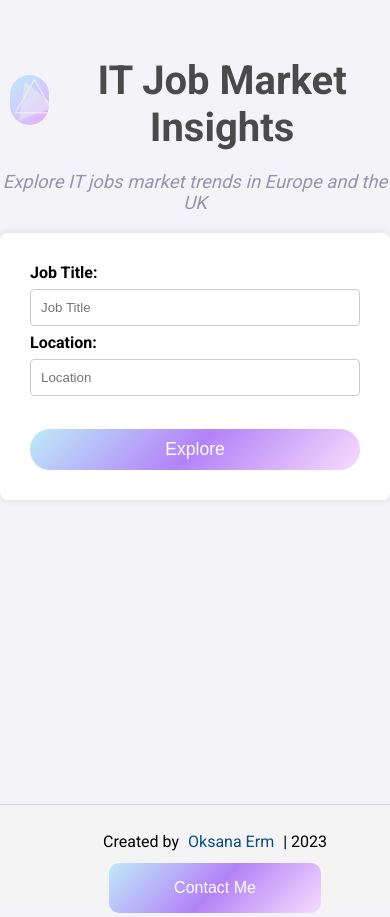
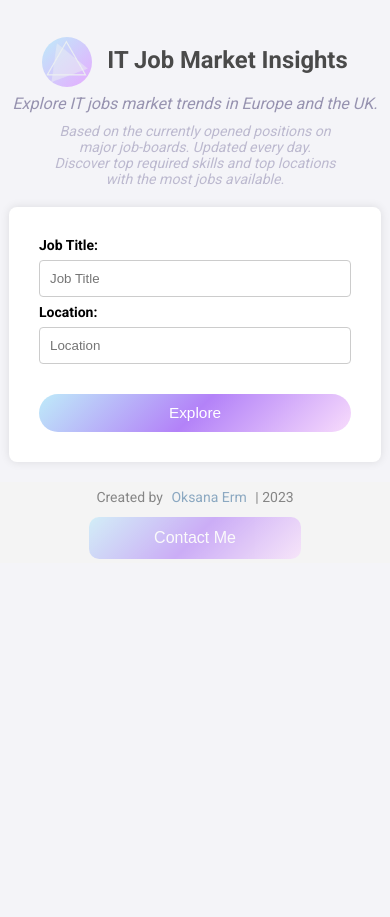
Before and after one commit to oks-erm/job_market_insight, a Flask app: page / in a window 390 px wide. After the commit the page ends 559 px from the top, so only its background shows below. Run offline with Flask 3, Linux system fonts and the light colour scheme; some libraries are stand-ins or nearby versions.

Commit message:
Make fully responsive

```diff
--- a/app.py
+++ b/app.py
@@ -1,29 +1,41 @@
-from flask import Flask, render_template, request
-from flask_socketio import SocketIO, emit
-from flask_cors import CORS
-from celery import Celery
 import requests
 import secrets
 import traceback
 import plots
-import pandas as pd
+import re
+import os
+from flask_mail import Mail, Message
+from flask import Flask, render_template, request, jsonify
+from flask_socketio import SocketIO, emit
+from flask_cors import CORS
+from celery import Celery
+from markupsafe import escape
 from scraper import linkedin_scraper
 from db import get_job_data, create_table
 from geoid import country_dict
 from skills import tech_jobs
 from celery.exceptions import MaxRetriesExceededError
 from schedule import create_beat_schedule, generate_link
+if os.path.exists('env.py'):
+    import env  # noqa # pylint: disable=unused-import
 
 
 app = Flask(__name__)
 app.config['SECRET_KEY'] = secrets.token_hex(32)
 app.config['DEBUG'] = True
+app.config['MAIL_SERVER'] = os.environ.get('EMAIL_HOST')
+app.config['MAIL_PORT'] = os.environ.get('EMAIL_PORT')
+app.config['MAIL_USERNAME'] = os.environ.get('EMAIL_HOST_USER')
+app.config['MAIL_PASSWORD'] = os.environ.get('EMAIL_HOST_PASSWORD')
+
+# websocket
 socketio = SocketIO(app,
                     message_queue='redis://localhost:6379/0',
                     async_mode='threading',
                     engineio_logger=True,
                     websocket_transports=['websocket', 'xhr-polling'])
 
+# celery
 celery_app = Celery('celery_app',
                     broker='redis://localhost:6379/0',
                     backend='redis://localhost:6379/0',
@@ -36,6 +48,7 @@ celery_app.conf.beat_schedule = create_beat_schedule(tech_jobs, country_dict)
 celery_app.conf.timezone = 'UTC'
 
 CORS(app)
+mail = Mail(app)
 create_table()
 
 
@@ -50,6 +63,42 @@ def get_available_data():
         "available_jobs": tech_jobs,
         "available_locations": [item.title() for item in list(country_dict.keys())]
     }
+
+
+@app.route('/process-contact-form', methods=['POST'])
+def process_contact_form():
+    data = request.get_json()
+    name = data.get('name', '').strip()
+    email = data.get('email', '').strip()
+    message = data.get('message', '').strip()
+
+    # Validate data
+    if not name or not email or not message:
+        return jsonify({'error': 'All fields are required.'}), 400
+    if not re.match(r"[^@]+@[^@]+\.[^@]+", email):
+        return jsonify({'error': 'Invalid email address.'}), 400
+    if not message or len(message) > 500:
+        return jsonify({'error': 'Invalid message.'}), 400
+
+    # Send email
+    send_email(
+        subject='ITJM insight app Contact Form',
+        sender=app.config.get('MAIL_USERNAME'),
+        recipients=[app.config.get('MAIL_USERNAME')],
+        text_body=f"Name: {sanitize_input(name)}\nEmail: {sanitize_input(email)}\nMessage: {sanitize_input(message)}"
+    )
+
+    return jsonify({'message': 'Your message has been sent successfully!'})
+
+
+def sanitize_input(input_string):
+    return escape(input_string)
+
+
+def send_email(subject, sender, recipients, text_body):
+    msg = Message(subject, sender=sender, recipients=recipients)
+    msg.body = text_body
+    mail.send(msg)
 
 
 @celery_app.task(bind=True, name='app.scrape_linkedin_data', max_retries=3)
--- a/geoid.py
+++ b/geoid.py
@@ -15,7 +15,6 @@ country_dict = {
     'ireland': '104738515',
     'portugal': '100364837',
     'greece': '104677530',
-    'czech republic': '104508036',
     'czechia': '104508036',
     'poland': '105072130',
     'hungary': '100288700',
@@ -52,6 +51,7 @@ country_to_language = {
     'portugal': 'pt',
     'greece': 'el',
     'czech republic': 'cs',
+    'czechia': 'cs',
     'poland': 'pl',
     'hungary': 'hu',
     'slovakia': 'sk',
--- a/static/css/style.css
+++ b/static/css/style.css
@@ -19,12 +19,6 @@ body {
     font-family: 'Roboto', sans-serif;
     background-color: #f4f4f8;
     padding: 20px 0;
-}
-
-.content-wrapper {
-    min-height: 100%;
-    /* Equal to footer height */
-    margin-bottom: -60px;
 }
 
 .content-wrapper:after {
@@ -62,6 +56,14 @@ h1 {
     margin-bottom: 20px;
 }
 
+.sub-lead{
+    font-size: 1.01em;
+    color: #bcb9cf;
+    font-style: italic;
+    text-align: center;
+    margin: -10px 50px 10px 50px;
+}
+
 .logo {
     width: 50px;
     height: 50px;
@@ -75,7 +77,7 @@ h1 {
 
 #searchFormContainer {
     max-width: 500px;
-    margin: 0 auto;
+    margin: 10px auto;
     padding: 30px;
     background-color: #fff;
     border-radius: 8px;
@@ -113,6 +115,13 @@ button:hover {
     background: linear-gradient(135deg, #fadcfc,#b382f8, #beebf9);
 }
 
+#noDataMessage,
+#topSkillsPlotContainer,
+#topCitiesPlotContainer,
+#jobsDistributionPlotContainer {
+    width: 90%;
+}
+
 #loader,
 #noDataMessage,
 #topSkillsPlotContainer,
@@ -120,7 +129,7 @@ button:hover {
 #jobsDistributionPlotContainer {
     max-width: 900px;
     margin: 25px auto;
-    padding: 20px;
+    padding: 12px;
     background-color: #fff;
     border-radius: 8px;
     box-shadow: 0px 0px 10px rgba(0, 0, 0, 0.1);
@@ -128,6 +137,7 @@ button:hover {
 
 #loader {
     text-align: center;
+    opacity: 0.7;
 }
 
 #noDataMessage {
@@ -205,21 +215,14 @@ button:hover {
     color: var(--neon-purple);
 }
 
-#footer,
-.content-wrapper:after {
-    height: 60px;
-    /* Your footer's height */
-}
-
 #footer {
     width: 100%;
     background-color: #f4f4f4;
-    padding: 20px;
     color: black;
-    border-top: 1px solid rgba(151, 147, 176, 0.35);
     display: flex;
     flex-direction: column;
     align-items: center;
+    margin: 20px 0;
 }
 
 .footer-content {
@@ -247,13 +250,13 @@ button:hover {
     padding: 8px;
     margin-bottom: 10px;
     border: 1px solid #ddd;
-    border-radius: 4px;
+    border-radius: 10px;
 }
 
 .contact-btn,
 .send-btn {
     border: none;
-    padding: 16px 65px;
+    padding: 12px 65px;
     text-align: center;
     text-decoration: none;
     display: inline-block;
@@ -261,6 +264,10 @@ button:hover {
     margin: 4px 2px;
     cursor: pointer;
     border-radius: 10px;
+}
+
+.contact-btn {
+    opacity: 0.62;
 }
 
 .narrow-btn {
@@ -289,6 +296,7 @@ button:hover {
     text-align: center;
     margin: 5px;
     line-height: 1.5;
+    opacity: 0.45;
 }
 
 #footer a {
@@ -311,3 +319,38 @@ button:hover {
     margin-top: 5px;
     display: none;
 }
+
+@media screen and (max-width: 768px) {
+    body {
+        font-size: 14px;
+    }
+
+    h1 {
+        font-size: 1.7em;
+    }
+
+    #searchFormContainer {
+        width: 80%;
+    }
+
+    #topSkillsPlotContainer,
+    #topCitiesPlotContainer,
+    #jobsDistributionPlotContainer {
+        padding: 8px;
+    }
+
+    .gtitle {
+        font-size: 13px !important;
+        font-weight: bold !important;
+    }
+}
+
+@media screen and (max-width: 1180px) {
+
+    #loader {
+        width: 90%;
+        margin: 15px auto;
+    }
+
+
+}
--- a/static/js/main.js
+++ b/static/js/main.js
@@ -19,14 +19,19 @@ document.addEventListener('DOMContentLoaded', function () {
     });
 });
 
+
 document.getElementById('contactForm').addEventListener('submit', function (event) {
     event.preventDefault();
 
-    let formData = {
-        name: document.getElementById('name').value,
-        email: document.getElementById('email').value,
-        message: document.getElementById('message').value
-    };
+    let name = document.getElementById('name').value;
+    let email = document.getElementById('email').value;
+    let message = document.getElementById('message').value;
+
+    if (!validateFormData(name, email, message)) {
+        return;
+    }
+
+    let formData = { name, email, message };
 
     fetch('/process-contact-form', {
         method: 'POST',
@@ -37,19 +42,53 @@ document.getElementById('contactForm').addEventListener('submit', function (even
     })
     .then(response => {
         if (!response.ok) {
-                throw new Error('Network response was not ok');
+            return response.json().then(data => {
+                throw new Error(data.error || 'Computer says no. Unknown error.');
+            });
         }
         return response.json();
     })
     .then(data => {
-            displayFeedback(true, 'Thank you for your message!');
+        displayFeedback(true, data.message);
         resetForm();
     })
     .catch((error) => {
-            displayFeedback(false, 'There was a problem sending your message.');
+        displayFeedback(false, error.message);
         console.error('Error:', error);
     });
 });
+
+
+function validateFormData(name, email, message) {
+    // Name validation
+    if (!name.trim()) {
+        displayFeedback(false, 'Name is required.');
+        return false;
+    }
+
+    // Email validation
+    if (!email.trim()) {
+        displayFeedback(false, 'Email is required.');
+        return false;
+    } else if (!validateEmail(email)) {
+        displayFeedback(false, 'Please enter a valid email address.');
+        return false;
+    }
+
+    // Message validation
+    if (!message.trim()) {
+        displayFeedback(false, 'Message is required.');
+        return false;
+    }
+
+    return true;
+}
+
+
+function validateEmail(email) {
+    var regex = /^[a-zA-Z0-9._-]+@[a-zA-Z0-9.-]+\.[a-zA-Z]{2,6}$/;
+    return regex.test(email);
+}
 
 
 function displayFeedback(isSuccess, message) {
@@ -57,7 +96,9 @@ function displayFeedback(isSuccess, message) {
     feedbackElement.innerHTML = message;
     feedbackElement.classList.remove('error');
 
-    if (!isSuccess) {
+    if (isSuccess) {
+        feedbackElement.classList.add('success');
+    } else {
         feedbackElement.classList.add('error');
     }
 
--- a/templates/index.html
+++ b/templates/index.html
@@ -2,7 +2,10 @@
 <html>
 
 <head>
-    <title>Job Search</title>
+    <title>IT Jobs Market Insights</title>
+    <meta charset="UTF-8">
+    <meta name="viewport" content="width=device-width, initial-scale=1.0">
+    <meta name="description" content="Explore IT job market trends in Europe and the UK.">
     <link rel="stylesheet" href="static/css/style.css">
     <link rel="stylesheet" href="https://code.jquery.com/ui/1.12.1/themes/base/jquery-ui.css">
     <script src="https://cdn.plot.ly/plotly-latest.min.js"></script>
@@ -16,7 +19,9 @@
                 <h1>IT Job Market Insights</h1>
             </div>
             <div>
-                <p class="lead">Explore IT jobs market trends in Europe and the UK</p>
+                <p class="lead">Explore IT jobs market trends in Europe and the UK.</p>
+                <p class="sub-lead">Based on the currently opened positions on major job-boards. Updated every day.</p>
+                <p class="sub-lead">Discover top required skills and top locations with the most jobs available.</p>
             </div>
         </div>
 
@@ -61,7 +66,7 @@
     </div>
     <div id="footer">
         <div class="footer-content">
-            <p>Created by <a href="https://okserm.com">Oksana Erm</a> | 2023</p>
+            <p>Created by <a href="https://okserm.com" target="_blank" rel="noopener noreferrer" title="okserm.com (opens in a new tab)" aria-label="okserm.com (opens in a new tab)">Oksana Erm</a> | 2023</p>
             <script type="text/javascript" src="https://cdnjs.buymeacoffee.com/1.0.0/button.prod.min.js" data-name="bmc-button"
                 data-slug="okserm" data-color="#FFDD00" data-emoji="☕" data-font="Cookie" data-text="Buy me a coffee"
                 data-outline-color="#000000" data-font-color="#000000" data-coffee-color="#ffffff"></script>
@@ -152,12 +157,10 @@
                     socket.emit('search', { keywords: keywords, location: location });
 
                     socket.on('existing_data_plots', handleExistingPlotData);
-
                 });
             });
 
             function handleExistingPlotData(data) {
-                console.log('Existing data plots received.');
                 handlePlotData(data, 'newPlot');
             }
 
@@ -169,11 +172,84 @@
 
             function handlePlotData(data, plotMethod) {
             if (data['top_skills_plot'] && data['top_cities_plot'] && data['jobs_distribution_plot']) {
-                console.log(data);
                 try {
+                    let isMobile = window.innerWidth < 600;
+
                     let topSkillsPlot = JSON.parse(data['top_skills_plot']);
                     let topCitiesPlot = JSON.parse(data['top_cities_plot']);
                     let jobsDistributionPlot = JSON.parse(data['jobs_distribution_plot']);
+
+                    let updateLayoutTopSkills = {
+                        title: 'Top Skills',
+                        yaxis: {
+                            automargin: true,
+                            tickfont: {
+                                size: 11
+                            }
+                        },
+                        xaxis: {
+                            automargin: true
+                        },
+                        legend: {
+                            orientation: 'h',
+                            x: 0,
+                            y: -0.15
+                        },
+                        margin: {
+                            l: 5,
+                            r: 5,
+                            t: 50,
+                            b: 50
+                        }
+                    };
+                    let updateLayoutTopCities = {
+                        title: 'Jobs by City',
+                        yaxis: {
+                            automargin: true,
+                            tickfont: {
+                                size: 11
+                            }
+                        },
+                        xaxis: {
+                            automargin: true
+                        },
+                        legend: {
+                            orientation: 'h',
+                            x: 0,
+                            y: -0.15
+                        },
+                        margin: {
+                            l: 12,
+                            r: 12,
+                            t: 50,
+                            b: 50
+                        }
+                    };
+                    let updateLayoutJobsDistribution = {
+                        title: 'Jobs by Country',
+                        yaxis: {
+                            automargin: true,
+                            tickfont: {
+                                size: 11
+                            },
+                            categoryorder: 'total ascending',
+                        },
+                        xaxis: {
+                            automargin: true
+                        },
+                        legend: {
+                            orientation: 'h',
+                            x: 0,
+                            y: -0.15
+                        },
+                        margin: {
+                            l: 12,
+                            r: 12,
+                            t: 50,
+                            b: 50
+                        }
+                    };
+
 
                     if (validatePlotData(topSkillsPlot) && validatePlotData(topCitiesPlot)) {
                         hideLoader();
@@ -181,9 +257,16 @@
                         $('#topCitiesPlotContainer').show();
                         $('#jobsDistributionPlotContainer').show();
 
+
                         Plotly.newPlot('topSkillsPlot', topSkillsPlot.data, topSkillsPlot.layout);
                         Plotly.newPlot('topCitiesPlot', topCitiesPlot.data, topCitiesPlot.layout);
                         Plotly.newPlot('jobsDistributionPlot', jobsDistributionPlot.data, jobsDistributionPlot.layout);
+
+                        if (isMobile) {
+                            Plotly.relayout('topSkillsPlot', updateLayoutTopSkills);
+                            Plotly.relayout('topCitiesPlot', updateLayoutTopCities);
+                            Plotly.relayout('jobsDistributionPlot', updateLayoutJobsDistribution);
+                        }
                     } else {
                         console.log('Invalid plot data received.');
                         showNoDataMessage();
```
Also changed, not shown: plots.py (+4 -6 lines). Lines whose indentation alone changed are shown as unchanged.
